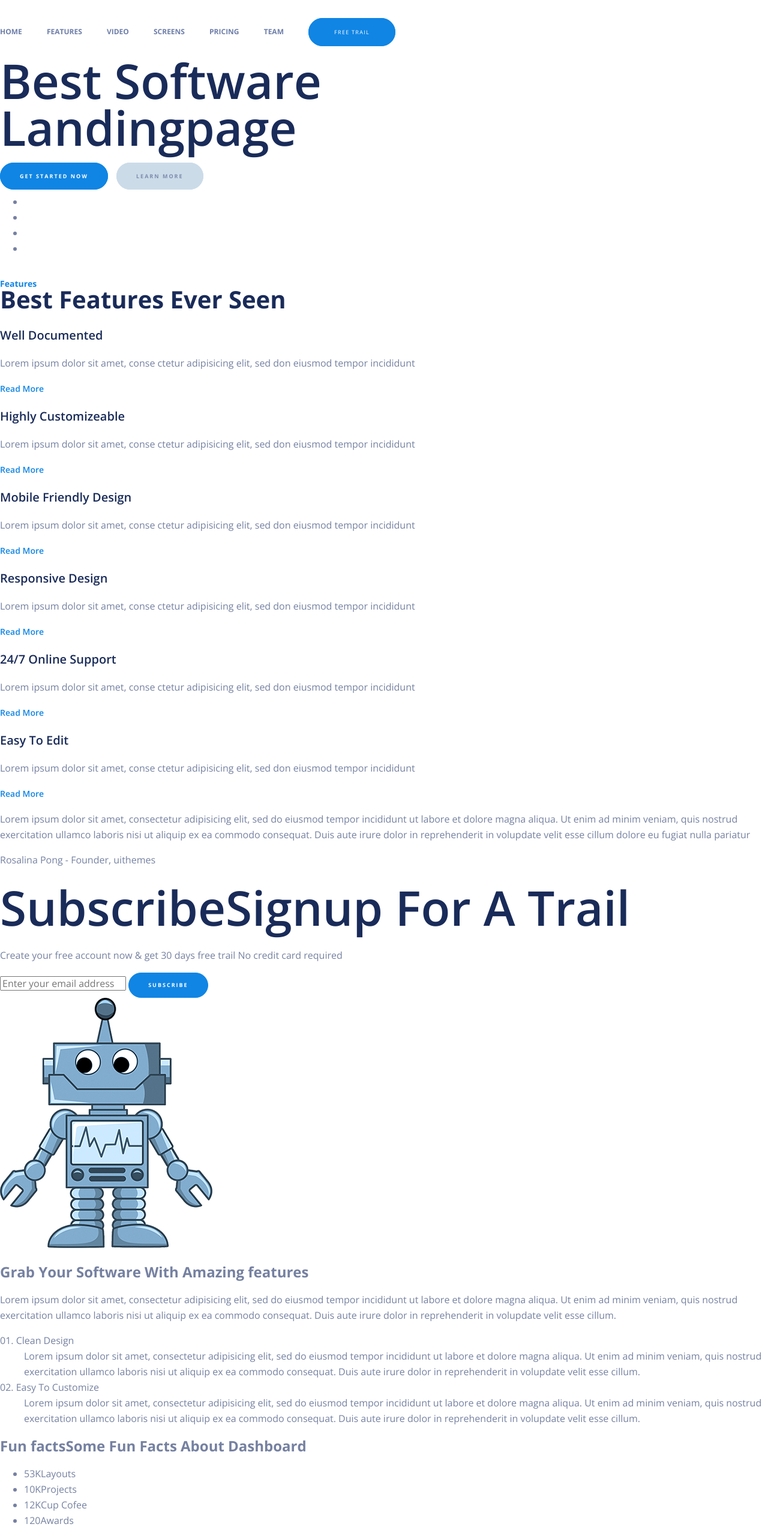
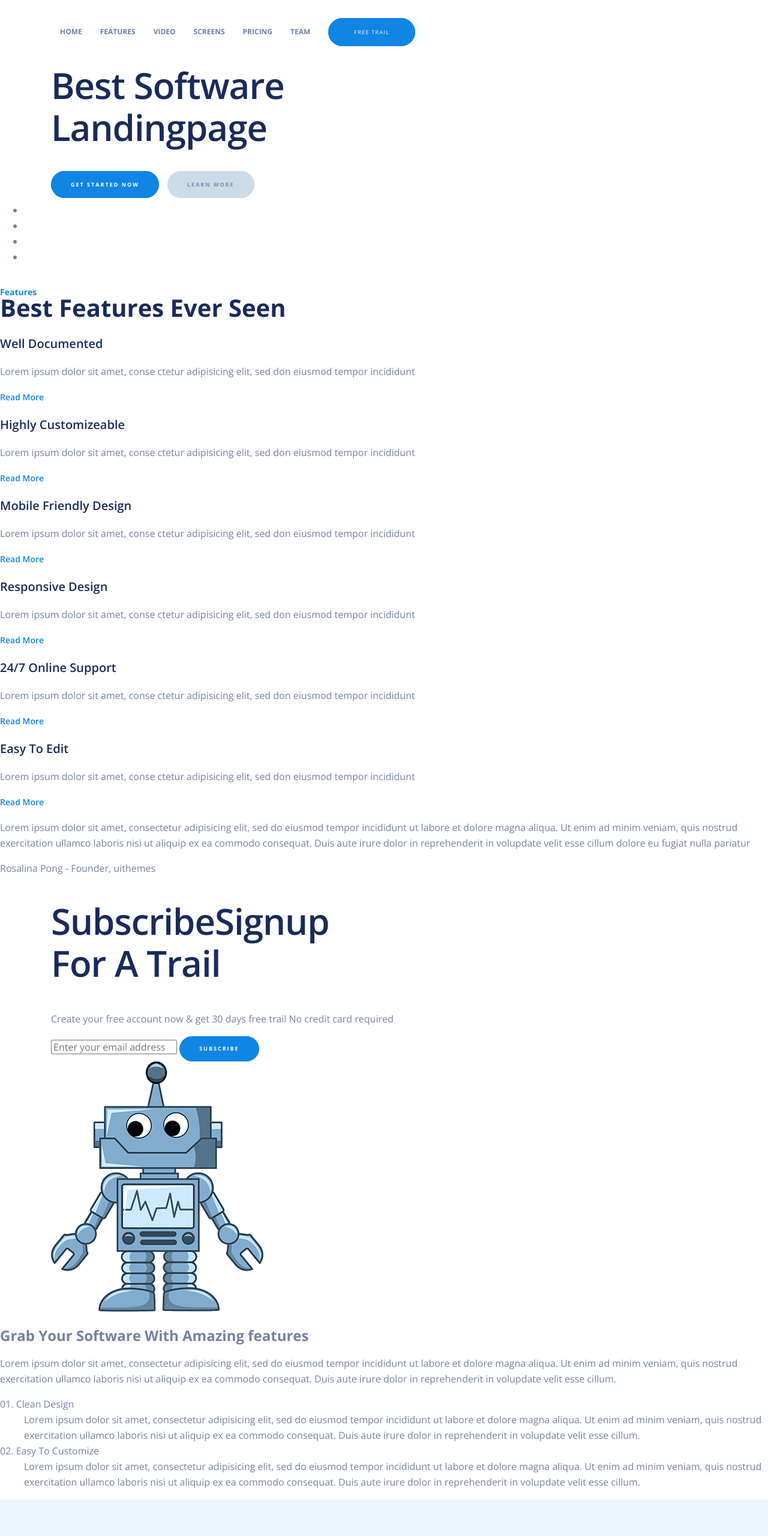
Before and after one commit to albert9043/limpon1, a plain HTML site: page index.html in a window 1280 px wide. Shown: the top 2560 px of the page at 60% size. Drawn offline with nearby package versions, Linux system fonts and the light colour scheme.

Commit message:
chisla, stat

```diff
--- a/css/style.css
+++ b/css/style.css
@@ -11,24 +11,81 @@ a{
 }
 
 h1{
-	font-size: 80px;
+	font-size: 60px;
+	font-weight: 600;
+	letter-spacing: -1px;
+	color: #192b59;
+	max-width: 540px;
+	line-height: 70px;
+	margin-bottom: 45px;
+}
+
+.title-h2{
+	font-size: 35px;
 	font-weight: 600;
 	color: #192b59;
+	letter-spacing: 0.9px;
+	line-height: 45px;
+}
+
+.title-h2 span{
+	display: block;
+	font-size: 12px;
+	letter-spacing: 2.7px;
+	font-weight: 800;
+	color: #1085e4;
+	text-transform: uppercase;
+	margin-bottom: -5px;
+}
+
+.title-40{
+	font-size: 30px;
+	letter-spacing: -0.6px;
+	font-weight: 600;
+	color: #192b59;
+	line-height: 45px;
+}
+
+.title-40 span{
+	display: block;
+	font-size: 14px;
+	letter-spacing: 2.5px;
+    margin-bottom: -3px;
+	font-weight: 750;
+	color: #1085e4;
+	text-transform: uppercase;
+}
+
+.page-static .title-h2, .page-screen .title-h2{
+	text-align: center;
+	margin: 0 auto;
+}
+
+.page-static .title-h2{
+	max-width: 350px;
+}
+
+.wrap{
+	max-width: 1110px;
+	margin: 0 auto;
 }
 
 .menu{
 	font-size: 12px;
 	font-weight: 700;
-	color: #6e7ea9;
 	text-transform: uppercase;
 	list-style-type: none;
 	margin: 0;
 	padding: 0;
+	display: flex;
 }
 
-ul.menu li{
-	display: inline;
-	margin-right: 38px;
+.menu-item{
+	color: #6e7ea9;
+}
+
+.menu>li{
+	padding: 0 15px;
 }
 
 .btn-primary{
@@ -116,3 +173,72 @@ ul.menu li{
 	font-weight: 600;
 	color: #1085e4;
 }
+
+.list-static{
+	display: flex;
+	justify-content: space-around;
+	list-style-type: none;
+	margin-top: 58px;
+}
+
+.list-static li{
+	color: #1085e4;
+	font-size: 9px;
+	letter-spacing: 2px;
+	font-weight: 800;
+	text-align: center;
+	text-transform: uppercase;
+
+}
+
+.list-static li span{
+	display: block;
+	font-size: 45px;
+	font-weight: 700;
+	/*letter-spacing: 0.3px;*/
+	color: #bacbdc;
+	margin-bottom: 12px;
+}
+
+.screen{
+	margin-top: 25px;
+	margin-bottom: -7px;
+	width: 990px;
+}
+
+.box-price{
+	display: flex;
+	justify-content: space-between;
+}
+
+.box-price-item{
+	background-color: #edf4fb;
+}
+
+.box-price-item.active{
+	background-color: #192b59;
+	color: #fff;
+}
+
+.box-price-item ul{
+	list-style-type: none;
+	padding-left: 0;
+}
+
+/* PAGE */
+
+.page-static, .page-screen{
+	background-color: #edf6ff;
+}
+
+.page-static{
+	padding: 75px 0 60px 0;
+}
+
+.page-price, .page-screen{
+	text-align: center;
+}
+
+.page-screen{
+	padding: 75px 0 0 0;
+}
--- a/index.html
+++ b/index.html
@@ -22,22 +22,24 @@
 </head>
 <body>
 	<div class="page-header">
-		<div>
+		<div class="wrap">
 		<a href=""></a>
 		<ul class="menu">
-			<li>Home</li>
-			<li>Features</li>
-			<li>Video</li>
-			<li>Screens</li>
-			<li>Pricing</li>
-			<li>Team</li>
+			<li><a href="" class="menu-item">Home</a></li>
+			<li><a href="" class="menu-item">Features</a></li>
+			<li><a href="" class="menu-item">Video</a></li>
+			<li><a href="" class="menu-item">Screens</a></li>
+			<li><a href="" class="menu-item">Pricing</a></li>
+			<li><a href="" class="menu-item">Team</a></li>
 			<li><a href="" class="btn-primary btn-free">Free Trail</a></li>
 		</ul>
 		</div>
-		<h1>Best Software <br> <br> <br> Landingpage</h1>
+		<div class="wrap">
+			<h1>Best Software Landingpage</h1>
 			<div class="btn-group">
 				<a href="" class="btn-primary">get started now</a>
 				<a href="" class="btn-secondary">learn more</a>
+			</div>
 		</div>
 	</div>
 
@@ -96,8 +98,8 @@
 		</div>
 	</div>
 
-	<div page-subscribe>
-		<div>
+	<div class="page-subscribe">
+		<div class="wrap">
 			<div>
 			<h1><span>Subscribe</span>Signup For A Trail</h1>
 			<p>Create your free account now & get 30 days free trail No credit card required</p>
@@ -121,9 +123,9 @@
 	</div>
 
 	<div class="page-static">
-		<div>
-			<h2><span>Fun facts</span>Some Fun Facts About Dashboard</h2>
-			<ul>
+		<div class="wrap">
+			<h2 class="title-h2"><span>Fun facts</span>Some Fun Facts About Dashboard</h2>
+			<ul class="list-static">
 				<li><span>53K</span>Layouts</li>
 				<li><span>10K</span>Projects</li>
 				<li><span>12K</span>Cup Cofee</li>
@@ -170,12 +172,12 @@
 	</div>
 
 	<div class="page-screen">
-		<h2><span>screen preview</span>Screenshot With Details</h2>
-		<img src="img/static-screen5.png" alt="static5">
+		<h2 class="title-40"><span>screen preview</span>Screenshot With Details</h2>
+		<img class="screen" src="img/static-screen5.png" alt="static5">
 	</div>
 
 	<div class="page-clients">
-		<div>
+		<div class="wrap">
 			<h2><span>Testimonials</span>Our Happy Clients</h2>
 			<div class="box-clients">
 				<div>
@@ -198,9 +200,10 @@
 	</div>
 
 	<div class="page-price">
-		<h2><span>our plans</span>Pricing Plans</h2>
+		<div class="wrap">
+			<h2 class="title-40"><span>our plans</span>Pricing Plans</h2>
 			<div class="box-price">
-			<div box-price-item>
+				<div class="box-price-item">
 					<h3>free</h3>
 					<p><strong>starter</strong></p>
 					<ul>
@@ -241,8 +244,10 @@
 				</div>
 			</div>
 		</div>
+	</div>
 
 	<div class="page-team">
+		<div class="wrap">
 			<h2><span>angels</span>Our Team</h2>
 			<div class="box-team">
 				<div>
@@ -256,6 +261,7 @@
 				<div>
 					<p>Designer</p>
 					<p>Thomas Alva Adison</p>
+				</div>
 			</div>
 		</div>
 	</div>
```
Lines whose indentation alone changed are shown as unchanged.
